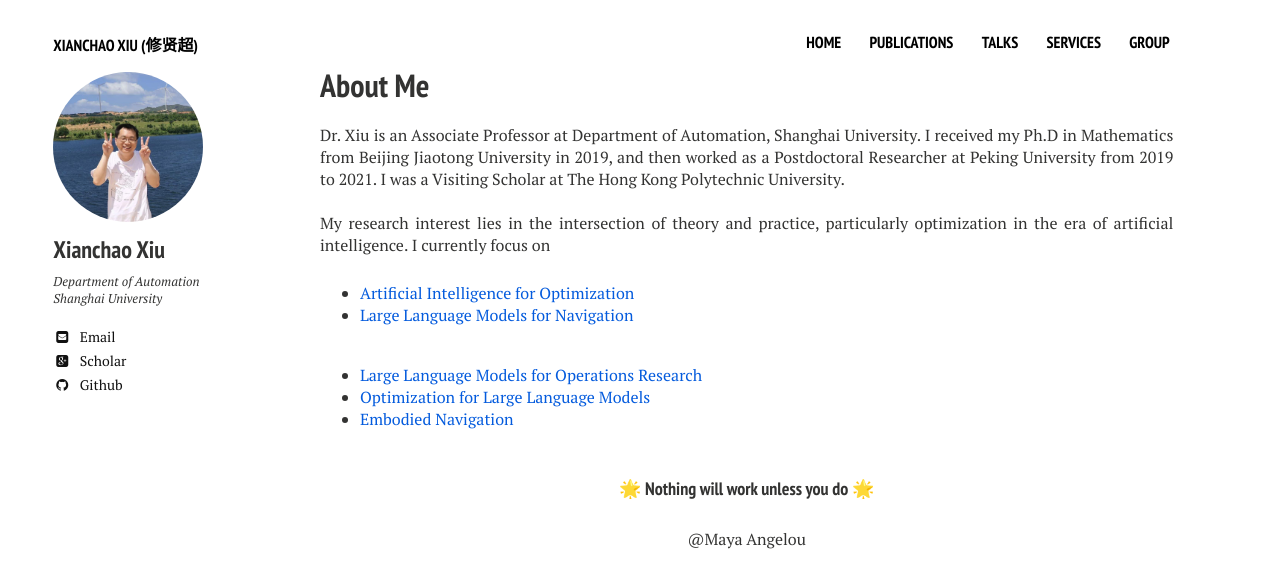
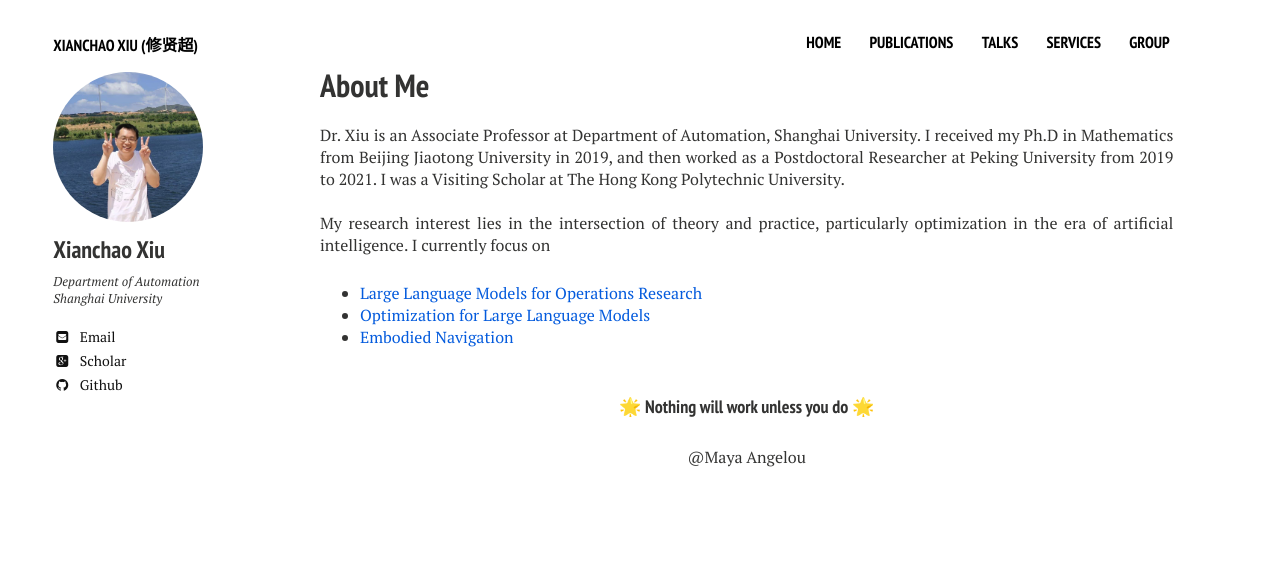
Before and after one commit to xianchaoxiu/xianchaoxiu.github.io, a Jekyll site: the page built from index.md, in a window 1280 px wide. Shown: the top 588 px of the page. Built offline with Jekyll 4.4.1, drawn with Linux system fonts in a browser that asks for light colours; nearby versions of some CDN libraries.

Commit message:
Update home2.html

```diff
--- a/_layouts/home2.html
+++ b/_layouts/home2.html
@@ -33,13 +33,6 @@
          My research interest lies in the intersection of theory and practice, particularly optimization in the era of artificial intelligence.
 	 I currently focus on
    <ul>
-      <li> <a href="https://github.com/xianchaoxiu/AI4OPT" class="textlink" target="_blank">Artificial Intelligence for Optimization </a> </li>
-      <li> <a href="https://github.com/xianchaoxiu/LLM4NAV" class="textlink" target="_blank">Large Language Models for Navigation </a> </li> <br>
-    </ul>
-
-
-
-   <ul>
       <li> <a href="https://github.com/xianchaoxiu/LLM4OR" class="textlink" target="_blank">Large Language Models for Operations Research </a> </li>
       <li> <a href="https://github.com/xianchaoxiu/OPT4LLM" class="textlink" target="_blank">Optimization for Large Language Models</a> </li>
      <li> <a href="https://github.com/xianchaoxiu/NAV" class="textlink" target="_blank">Embodied Navigation</a> </li> <br>
```
